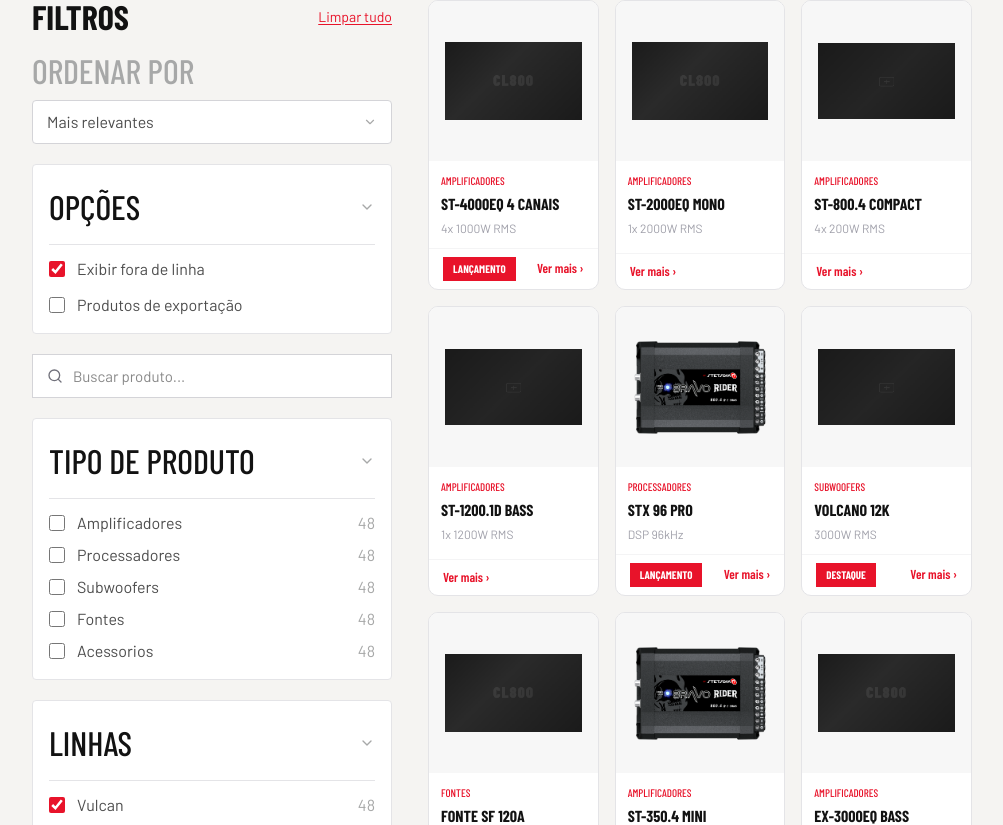
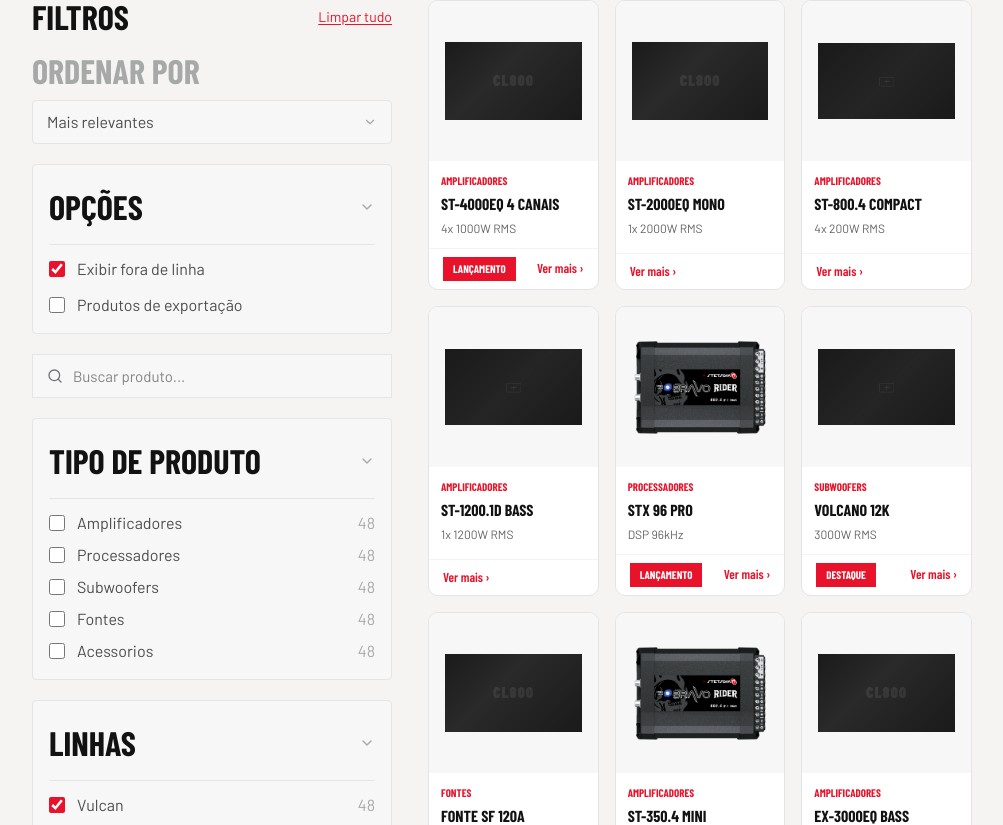
Before and after one commit to PlazaCC/stetsom-front, a Next.js app: page /produtos in a window 1280 px wide. Shown: the part 495-1320 px from the top of the page, without its empty margins (138-1141 px from the left). Built offline with nearby package versions, Linux system fonts and the light colour scheme; a web font is replaced by a local one.

Commit message:
feat: refine design fidelity across multiple components and update styles for consistency

```diff
--- a/src/app/(site)/_components/nossas-bases.tsx
+++ b/src/app/(site)/_components/nossas-bases.tsx
@@ -18,7 +18,7 @@ export default function NossasBases({ bases, className }: Readonly<NossasBasesPr
           {bases.map((base) => (
             <div key={base.id}>
               <div className='w-12 h-1 bg-brand mb-6' />
-              <h3 className='font-sans-condensed font-bold text-section-title uppercase text-brand-dark mb-4'>
+              <h3 className='font-sans-condensed font-black text-section-title uppercase text-brand-dark mb-4'>
                 {base.title}
               </h3>
               <p className='text-base text-text-subtle leading-[1.7]'>{base.description}</p>
--- a/src/app/(site)/_components/qualidade-inovadora.tsx
+++ b/src/app/(site)/_components/qualidade-inovadora.tsx
@@ -42,7 +42,7 @@ export default function QualidadeInovadora({ section, values }: Readonly<Qualida
                       <Icon className='h-4 w-4 text-brand' aria-hidden='true' />
                     </div>
                     <div>
-                      <h3 className='font-sans-condensed font-bold text-base uppercase text-white mb-2'>
+                      <h3 className='font-sans-condensed font-black text-base uppercase text-white mb-2'>
                         {value.title}
                       </h3>
                       <p className='text-sm text-text-subtle-dark leading-relaxed'>{value.description}</p>
--- a/src/app/(site)/_components/red-banner.tsx
+++ b/src/app/(site)/_components/red-banner.tsx
@@ -13,7 +13,7 @@ export default function RedBanner({ milestones }: Readonly<RedBannerProps>) {
         <div className='flex items-center gap-6 pr-6'>
           {milestones.map((milestone, i) => (
             <div key={i} className='flex items-center gap-6 shrink-0'>
-              <span className='text-white font-sans-condensed font-medium text-lg uppercase whitespace-nowrap'>
+              <span className='text-white font-sans-condensed font-black text-lg uppercase whitespace-nowrap'>
                 {milestone}
               </span>
               {i < milestones.length - 1 && <div className='w-2 h-2 rounded-full bg-white shrink-0' />}
--- a/src/app/(site)/_components/social-medias.tsx
+++ b/src/app/(site)/_components/social-medias.tsx
@@ -34,7 +34,7 @@ export default function MidiasSociais({ section }: Readonly<MidiasSociaisProps>)
           <div className='flex items-center gap-4'>
             <Link
               href={section.ctaHref}
-              className='font-sans-condensed font-medium text-base text-brand hover:text-brand/80 transition-colors'>
+              className='font-sans-condensed font-black text-base text-brand hover:text-brand/80 transition-colors'>
               {section.ctaLabel} ›
             </Link>
             <div className='flex gap-2'>
--- a/src/app/(site)/_components/timeline-refactored.tsx
+++ b/src/app/(site)/_components/timeline-refactored.tsx
@@ -71,7 +71,7 @@ export default function TimelineRefactored({
           {/* BOX 1: HEADER - Título + Descrição + Setas */}
           <div className='flex flex-col lg:flex-row lg:items-center lg:justify-between gap-8'>
             <div className='flex-1'>
-              <div className='mb-2 font-sans-condensed text-sm font-medium uppercase tracking-wide text-brand'>
+              <div className='mb-2 font-sans-condensed text-sm font-black uppercase tracking-wide text-brand'>
                 {label}
               </div>
               <h2 className='font-sans-condensed text-5xl font-black leading-none text-white lg:text-display-lg'>
@@ -142,14 +142,14 @@ export default function TimelineRefactored({
 
                       <div className='absolute left-1/2 top-4.5 flex min-w-max -translate-x-1/2 flex-col items-center gap-1 text-center'>
                         <span
-                          className={`font-sans-condensed font-bold transition-all duration-300 ${
+                          className={`font-sans-condensed font-black transition-all duration-300 ${
                             index === activeIndex ? 'text-sm text-brand' : 'text-xs text-text-subtle'
                           }`}>
                           {event.year}
                         </span>
 
                         <span
-                          className={`font-sans-condensed font-bold uppercase text-center leading-tight transition-all duration-300 ${
+                          className={`font-sans-condensed font-black uppercase text-center leading-tight transition-all duration-300 ${
                             index === activeIndex ? 'text-xs text-white' : 'text-xs text-text-subtle'
                           }`}>
                           {event.shortTitle}
--- a/src/app/(site)/produtos/page.tsx
+++ b/src/app/(site)/produtos/page.tsx
@@ -68,7 +68,7 @@ export default function ProdutosPage() {
         <Container className='relative z-10 pt-8 md:pt-16 lg:pt-25.75'>
           <div className='flex items-center gap-2 mb-1'>
             <div className='w-6 h-px bg-brand shrink-0' />
-            <span className='font-sans-condensed font-medium text-xs md:text-base uppercase text-brand'>
+            <span className='font-sans-condensed font-black text-xs md:text-base uppercase text-brand'>
               {hero.heroLabel}
             </span>
           </div>
@@ -90,7 +90,7 @@ export default function ProdutosPage() {
       </section>
 
       {/* CATEGORY TABS */}
-      <div className='bg-white border-b border-zinc-200'>
+      <div className='bg-card border-b border-border'>
         <Container>
           <div className='flex items-center gap-1 py-1 overflow-x-auto'>
             {categoryOptions.map((cat) => (
@@ -131,20 +131,20 @@ export default function ProdutosPage() {
               </div>
 
               <div>
-                <p className='font-sans-condensed font-medium text-[34px] leading-none uppercase text-text-subtle-dark'>
+                <p className='font-sans-condensed font-black text-[34px] leading-none uppercase text-text-subtle-dark'>
                   Ordenar por
                 </p>
                 <button
                   type='button'
-                  className='mt-3 flex h-11 w-full items-center justify-between rounded border border-zinc-300 bg-white px-3.5 text-base text-text-subtle'>
+                  className='mt-3 flex h-11 w-full items-center justify-between rounded border border-border bg-card px-3.5 text-base text-text-subtle'>
                   <span>Mais relevantes</span>
                   <ChevronDown size={14} className='text-text-subtle-dark' />
                 </button>
               </div>
 
-              <div className='rounded border border-zinc-200 bg-white p-4'>
-                <div className='flex items-center justify-between border-b border-zinc-200 pb-3'>
-                  <span className='font-sans-condensed text-[34px] font-medium uppercase text-brand-dark'>Opções</span>
+              <div className='rounded border border-border bg-card p-4'>
+                <div className='flex items-center justify-between border-b border-border pb-3'>
+                  <span className='font-sans-condensed text-[34px] font-black uppercase text-brand-dark'>Opções</span>
                   <ChevronDown size={16} className='text-text-subtle-dark' />
                 </div>
                 <div className='mt-3 space-y-3'>
@@ -160,7 +160,7 @@ export default function ProdutosPage() {
               </div>
 
               {/* Search */}
-              <div className='border border-zinc-300 bg-white flex items-center h-11 px-3.5 gap-2.5'>
+              <div className='border border-border bg-card flex items-center h-11 px-3.5 gap-2.5'>
                 <Search size={16} className='text-zinc-500 shrink-0' />
                 <input
                   value={search}
@@ -171,9 +171,9 @@ export default function ProdutosPage() {
               </div>
 
               {/* Category filter */}
-              <div className='rounded border border-zinc-200 bg-white p-4'>
-                <div className='flex items-center justify-between border-b border-zinc-200 pb-3'>
-                  <span className='font-sans-condensed text-[34px] font-medium uppercase text-brand-dark'>
+              <div className='rounded border border-border bg-card p-4'>
+                <div className='flex items-center justify-between border-b border-border pb-3'>
+                  <span className='font-sans-condensed text-[34px] font-black uppercase text-brand-dark'>
                     Tipo de produto
                   </span>
                   <ChevronDown size={16} className='text-text-subtle-dark' />
@@ -196,9 +196,9 @@ export default function ProdutosPage() {
                 </div>
               </div>
 
-              <div className='rounded border border-zinc-200 bg-white p-4'>
-                <div className='flex items-center justify-between border-b border-zinc-200 pb-3'>
-                  <span className='font-sans-condensed text-[34px] font-medium uppercase text-brand-dark'>Linhas</span>
+              <div className='rounded border border-border bg-card p-4'>
+                <div className='flex items-center justify-between border-b border-border pb-3'>
+                  <span className='font-sans-condensed text-[34px] font-black uppercase text-brand-dark'>Linhas</span>
                   <ChevronDown size={16} className='text-text-subtle-dark' />
                 </div>
                 <div className='mt-3 space-y-2 text-base text-text-subtle'>
--- a/src/components/ui/product-card.tsx
+++ b/src/components/ui/product-card.tsx
@@ -23,13 +23,13 @@ export default function ProductCard({ name, category, spec, badge, img, href = '
         )}
       </div>
       <div className='p-3'>
-        <div className='font-sans-condensed font-medium text-2xs uppercase text-brand mb-1'>{category}</div>
-        <div className='font-sans-condensed font-bold text-base uppercase text-brand-dark leading-tight'>{name}</div>
-        {spec && <div className='text-xs text-zinc-400 mt-1.5'>{spec}</div>}
+        <div className='font-sans-condensed font-black text-2xs uppercase text-brand mb-1'>{category}</div>
+        <div className='font-sans-condensed font-black text-base uppercase text-brand-dark leading-tight'>{name}</div>
+        {spec && <div className='text-xs text-icon-muted mt-1.5'>{spec}</div>}
       </div>
       <div className='border-t border-zinc-100 px-3.5 py-2 flex justify-between items-center gap-2 mt-auto'>
         {badge && (
-          <span className='bg-brand text-white font-sans-condensed font-bold text-2xs uppercase px-2.5 py-1'>
+          <span className='bg-brand text-white font-sans-condensed font-black text-2xs uppercase px-2.5 py-1'>
             {badge}
           </span>
         )}
```
Also changed, not shown: src/app/(site)/_components/nossa-fabrica.tsx (+7 -18 lines), src/app/(site)/_components/novidades.tsx (+4 -4 lines), src/app/(site)/produtos/[slug]/page.tsx (+5 -5 lines), src/app/(site)/suporte/page.tsx (+5 -5 lines), src/components/ui/header.tsx (+7 -3 lines), 1 other file (tests, documents, lock files or other folders).
